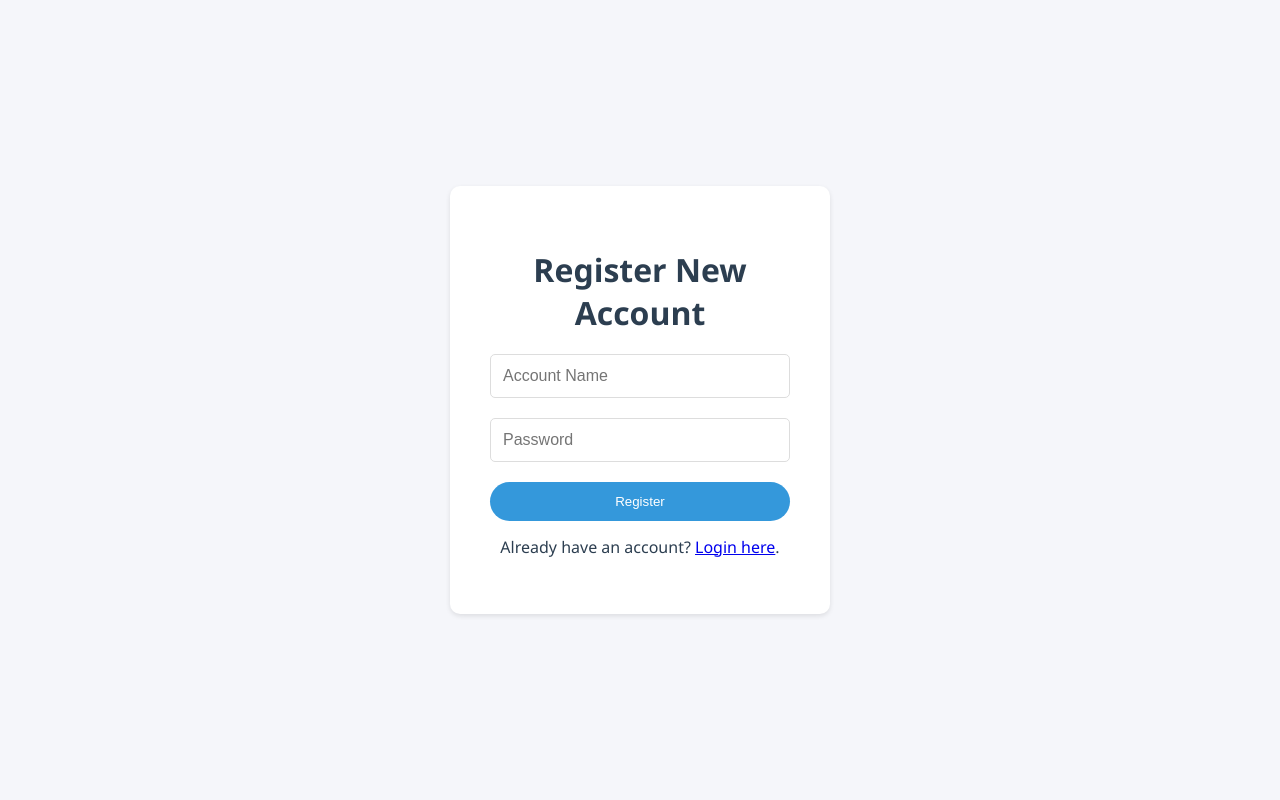
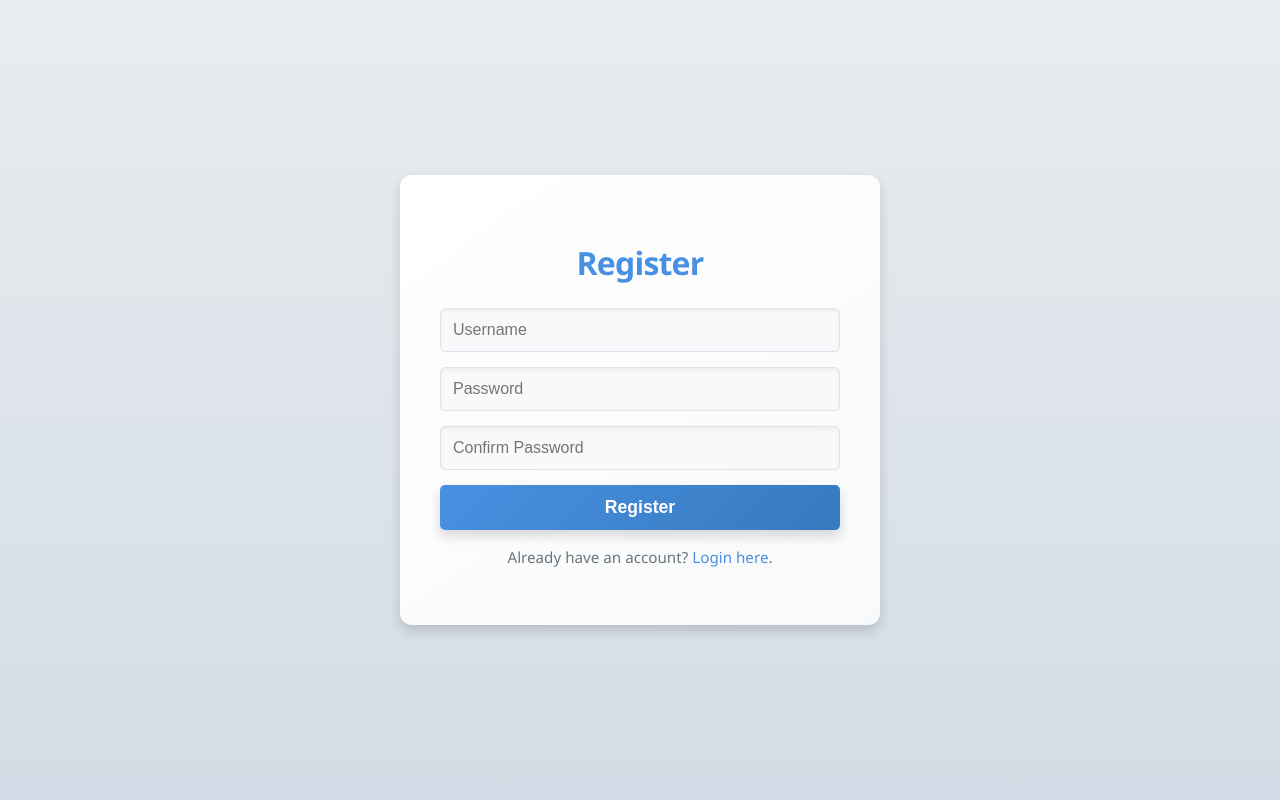
Before and after one commit to nikhilkumar0102/Elevate_Labs-Cyber-Security-Internship, a Flask app: page /register in a window 1280 px wide. Run offline with Flask 3, Linux system fonts and the light colour scheme; some libraries are stand-ins or nearby versions.

Commit message:
Update register.html

```diff
--- a/Project2 Chatapp/templates/register.html
+++ b/Project2 Chatapp/templates/register.html
@@ -6,52 +6,138 @@
     <title>Register</title>
     <link rel="stylesheet" href="{{ url_for('static', filename='styles.css') }}">
     <style>
+        :root {
+            --primary: #4a90e2;
+            --secondary: #6c757d;
+            --background: #e9ecef;
+            --white: #ffffff;
+            --danger: #dc3545;
+            --success: #28a745;
+            --shadow: 0 6px 12px rgba(0, 0, 0, 0.15);
+            --border-radius: 12px;
+            --transition: all 0.3s ease-in-out;
+            --gradient: linear-gradient(135deg, #4a90e2 0%, #357abd 100%);
+            --text-dark: #2d3748;
+            --input-bg: #f8f9fa;
+        }
+
         body {
+            margin: 0;
+            padding: 0;
+            min-height: 100vh;
+            background: linear-gradient(to bottom, var(--background), #d3dce6);
             display: flex;
             justify-content: center;
             align-items: center;
-            height: 100vh;
-            background-color: #f5f6fa;
+            color: var(--text-dark);
+            line-height: 1.6;
+            overflow: hidden;
         }
+
         .register-container {
-            background: white;
+            background: var(--white);
             padding: 40px;
-            border-radius: 10px;
+            border-radius: var(--border-radius);
             box-shadow: var(--shadow);
             text-align: center;
-            width: 300px;
+            width: 100%;
+            max-width: 400px;
+            margin: 20px;
+            position: relative;
+            overflow: hidden;
+            background: linear-gradient(145deg, #ffffff, #f8f9fa);
         }
+
         .register-container h1 {
             color: var(--primary);
             margin-bottom: 20px;
+            font-size: 2rem;
+            font-weight: 700;
+            letter-spacing: -0.025em;
         }
+
         .register-container input {
             width: 100%;
             padding: 12px;
-            margin-bottom: 20px;
-            border: 1px solid #ddd;
+            margin-bottom: 15px;
+            border: 1px solid #dfe4ea;
             border-radius: 5px;
             font-size: 1em;
             box-sizing: border-box;
+            background: var(--input-bg);
+            box-shadow: inset 0 2px 4px rgba(0, 0, 0, 0.05);
+            transition: var(--transition);
         }
+
+        .register-container input:focus {
+            outline: none;
+            border-color: var(--primary);
+            box-shadow: 0 0 8px rgba(74, 144, 226, 0.4);
+            background: #ffffff;
+        }
+
         .register-container button {
             width: 100%;
+            padding: 12px;
+            background: var(--gradient);
+            color: var(--white);
+            border: none;
+            border-radius: 5px;
+            font-size: 1.1em;
+            font-weight: 600;
+            cursor: pointer;
+            box-shadow: var(--shadow);
+            transition: var(--transition);
         }
+
+        .register-container button:hover {
+            background: linear-gradient(135deg, #357abd 0%, #2a5d9c 100%);
+            transform: translateY(-2px);
+        }
+
         .register-container p {
             margin-top: 15px;
+            font-size: 0.95em;
+            color: var(--secondary);
         }
+
+        .register-container p a {
+            color: var(--primary);
+            text-decoration: none;
+            font-weight: 500;
+        }
+
+        .register-container p a:hover {
+            text-decoration: underline;
+            color: #357abd;
+        }
+
         .error {
             color: var(--danger);
             margin-bottom: 15px;
-            background-color: #fdd;
+            background-color: #fff1f2;
             padding: 10px;
             border-radius: 5px;
+            border-left: 4px solid var(--danger);
+            font-size: 0.95em;
+        }
+
+        @media (max-width: 480px) {
+            .register-container {
+                padding: 20px;
+                margin: 10px;
+                max-width: 100%;
+            }
+
+            .register-container h1 {
+                font-size: 1.5rem;
+            }
         }
     </style>
 </head>
 <body>
     <div class="register-container">
-        <h1>Register New Account</h1>
+        <h1>Register</h1>
         {% with messages = get_flashed_messages() %}
             {% if messages %}
                 {% for message in messages %}
@@ -60,8 +146,10 @@
             {% endif %}
         {% endwith %}
         <form method="POST" action="{{ url_for('register') }}">
-            <input type="text" name="username" placeholder="Account Name" required>
-            <input type="password" name="password" placeholder="Password" required>
+            <input type="hidden" name="csrf_token" value="{{ csrf_token }}">
+            <input type="text" name="username" placeholder="Username" required minlength="3" maxlength="80">
+            <input type="password" name="password" placeholder="Password" required minlength="6">
+            <input type="password" name="confirm_password" placeholder="Confirm Password" required>
             <button type="submit">Register</button>
         </form>
         <p>Already have an account? <a href="{{ url_for('login') }}">Login here</a>.</p>
```
